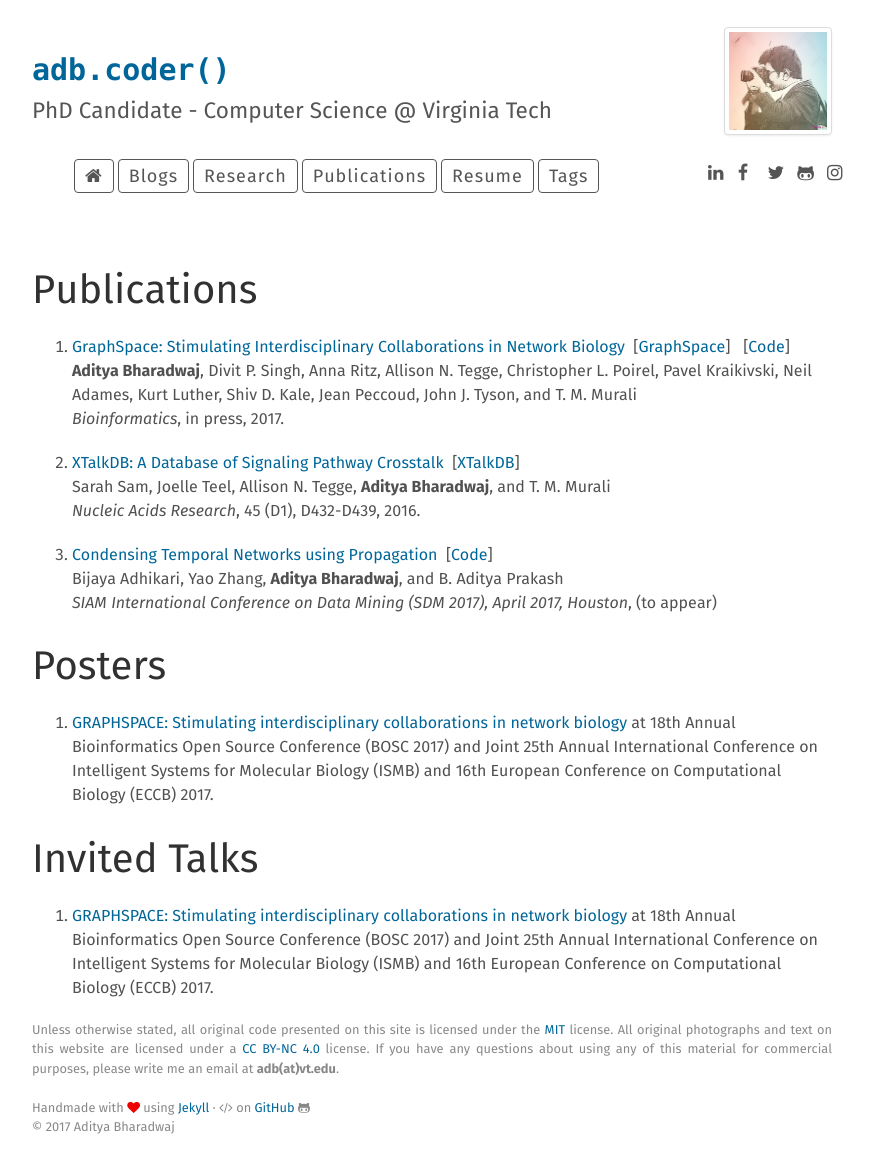
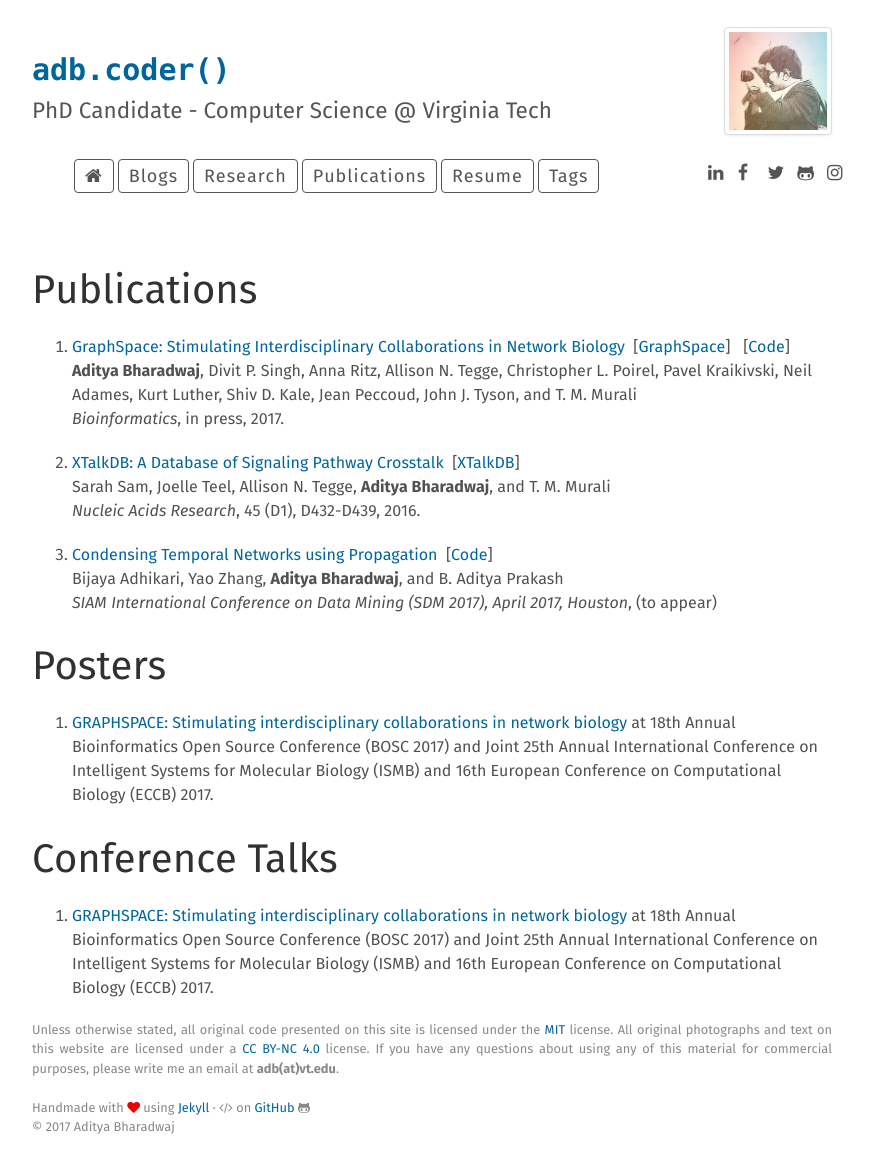
Before and after one commit to adbharadwaj/adbharadwaj.github.io, a Jekyll site: the page built from publications.md, in a window 1280 px wide. Shown: the whole page, without its empty margins (208-1082 px from the left). Built offline with Jekyll 4.4.1, drawn with Linux system fonts in a browser that asks for light colours; our own code applies the rules of GitHub Pages for plain Markdown files.

Commit message:
Update publications.md

```diff
--- a/publications.md
+++ b/publications.md
@@ -25,7 +25,7 @@ layout: default
 1. [GRAPHSPACE: Stimulating interdisciplinary collaborations in network biology](https://f1000research.com/posters/6-1390) at 18th Annual Bioinformatics Open Source Conference (BOSC 2017) and Joint 25th Annual International Conference on Intelligent Systems for Molecular Biology (ISMB) and 16th European Conference on Computational Biology (ECCB) 2017.
 
 
-# Invited Talks
+# Conference Talks
 
 
 1. [GRAPHSPACE: Stimulating interdisciplinary collaborations in network biology](https://f1000research.com/slides/6-1391) at 18th Annual Bioinformatics Open Source Conference (BOSC 2017) and Joint 25th Annual International Conference on Intelligent Systems for Molecular Biology (ISMB) and 16th European Conference on Computational Biology (ECCB) 2017.
```
